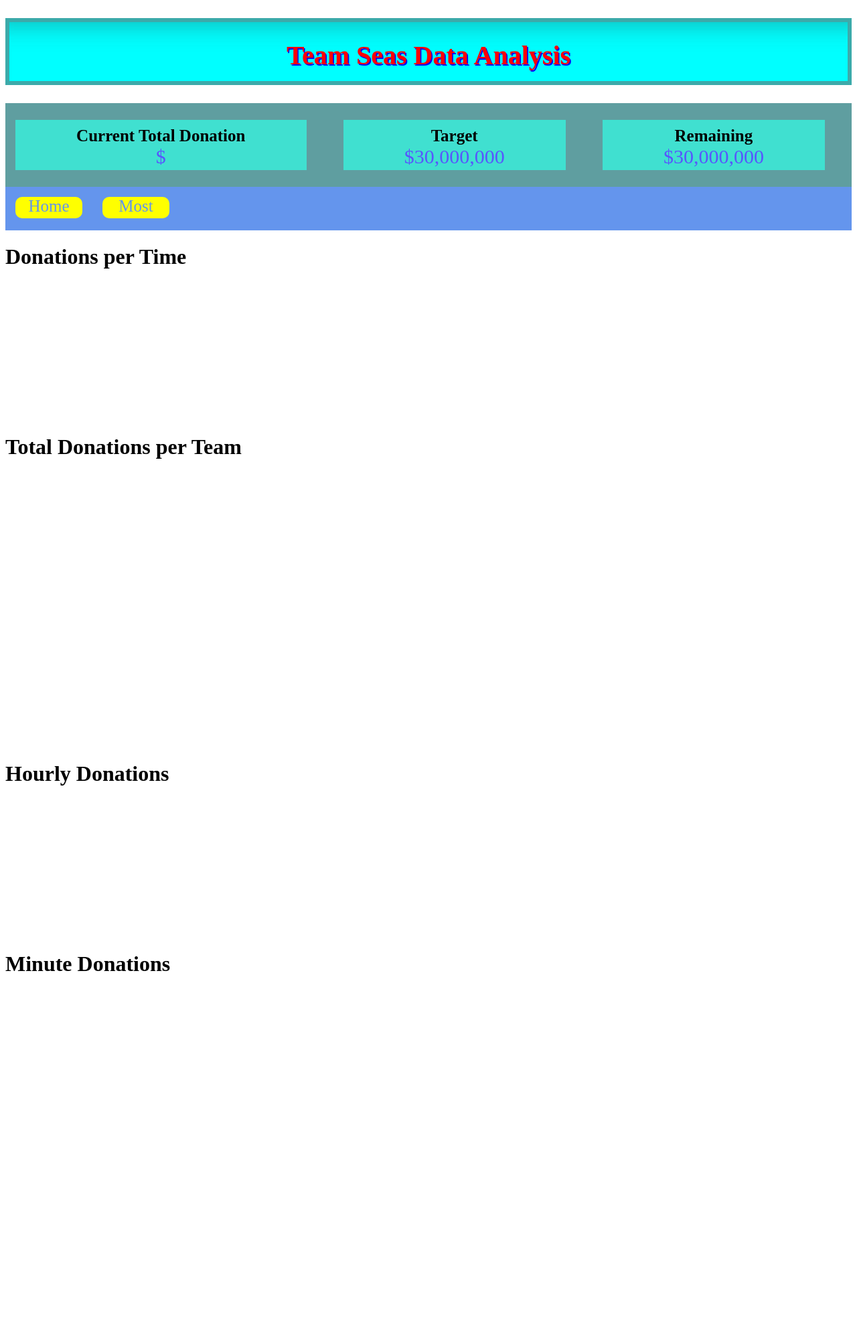
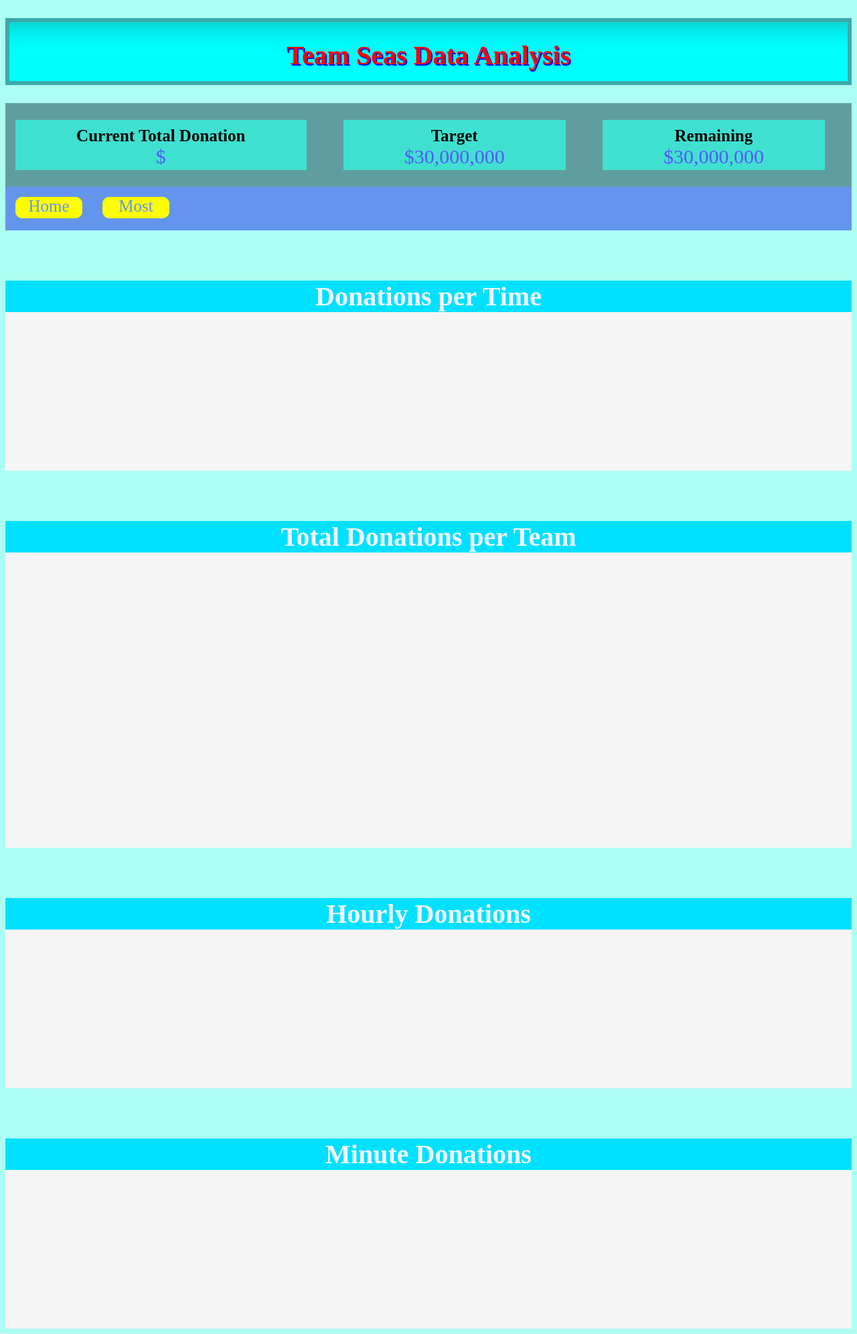
Before and after one commit to RevTpark/teamseas_scrapper, a Flask app: template templates/index.html in a window 1280 px wide. Shown: the whole page at 67% size. Before the commit the page ends 1450 px from the top, so only its background shows below. Run offline with Flask 2, Linux system fonts and the light colour scheme; the template is opened without the code that fills it, so the values that code supplies are empty; a map, chart or similar area stays blank; parts of the project's set-up code (start-up, migrations or seed data) failed here and were passed over; some libraries are stand-ins or nearby versions.

Commit message:
added css

```diff
--- a/static/styles.css
+++ b/static/styles.css
@@ -1,3 +1,7 @@
+body{
+    background-color: rgba(123, 255, 237, 0.616);
+}
+
 .header{
     box-sizing: border-box;
     background-color: aqua;
@@ -56,3 +60,16 @@
     color: cornflowerblue;
     text-decoration: none;
 }
+
+.graph > section{
+    background-color: whitesmoke;
+    box-sizing: border-box;
+}
+
+.graph > section > h1{
+    font-size: 40px;
+    background-color: rgb(0, 225, 255);
+    color: aliceblue;
+    text-align: center;
+    margin-top: 75px;
+}
--- a/templates/index.html
+++ b/templates/index.html
@@ -1,7 +1,8 @@
 {% extends 'base.html' %}
 
 {% block content %}
-
+    <div class="graph">
+        <section>
             <h1>Donations per Time</h1>
             <canvas id="Graph1" width="700" height="200"></canvas>
             <script>
@@ -25,6 +26,8 @@
                     }
                 })
             </script>
+        </section>
+        <section>
             <h1>Total Donations per Team</h1>
             <canvas id="Graph2line" width="700" height="200"></canvas>
             <canvas id="Graph2pie" width="700" height="200"></canvas>
@@ -82,6 +85,8 @@
                     nice.borderColor.push(brcolor);
                 }
             </script>
+        </section>
+        <section>
             <h1>Hourly Donations</h1>
             <canvas id="Graph3" width="700" height="200"></canvas>
             <script>
@@ -105,6 +110,8 @@
                         }
                     })
             </script>
+        </section>
+        <section>
             <h1>Minute Donations</h1>
             <canvas id="Graph4" width="700" height="200"></canvas>
             <script>
@@ -128,4 +135,6 @@
                     }
                 })
             </script>
+        </section>
+    </div>
 {% endblock %}
```
Also changed, not shown: templates/teams.html (+9 -3 lines). Lines whose indentation alone changed are shown as unchanged.
